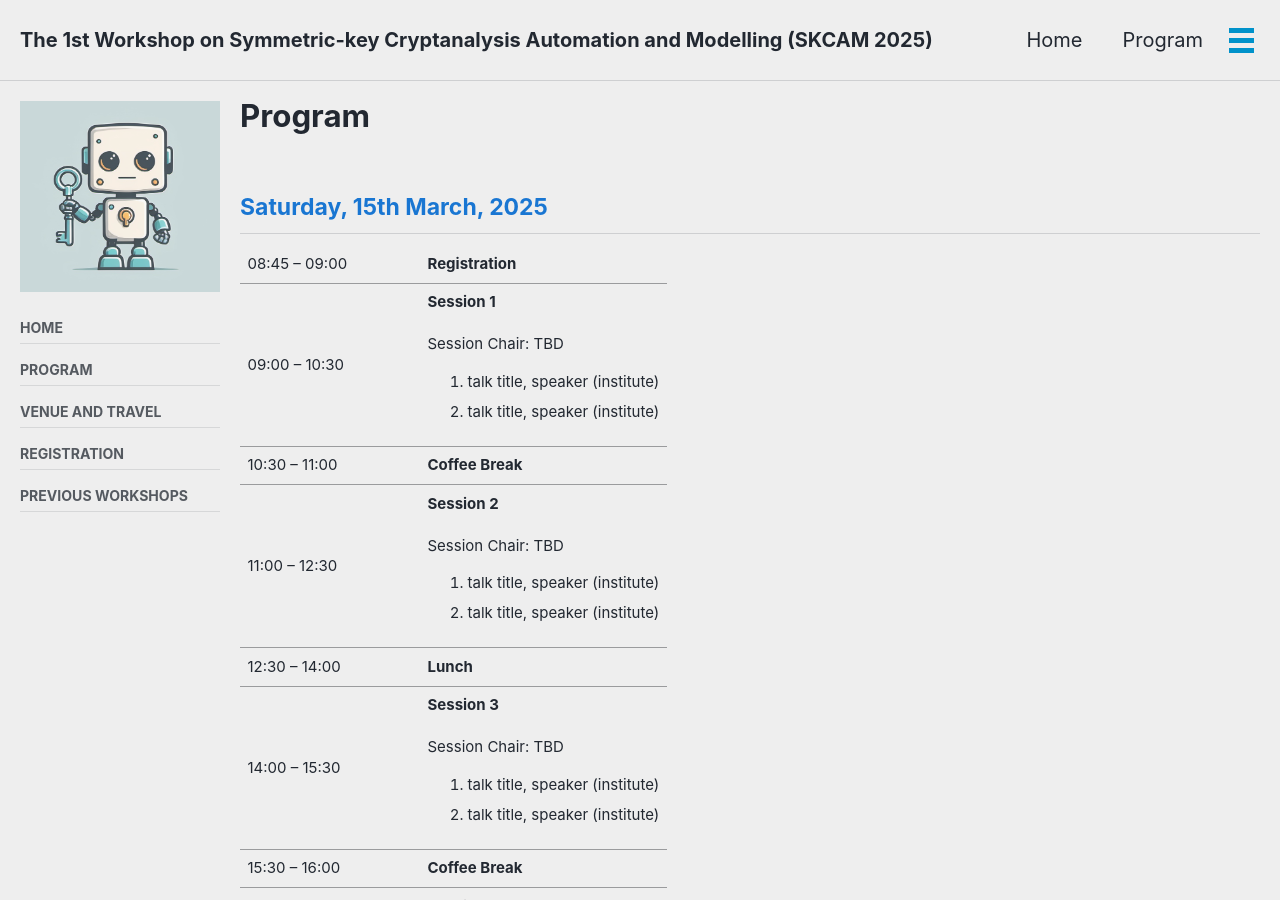
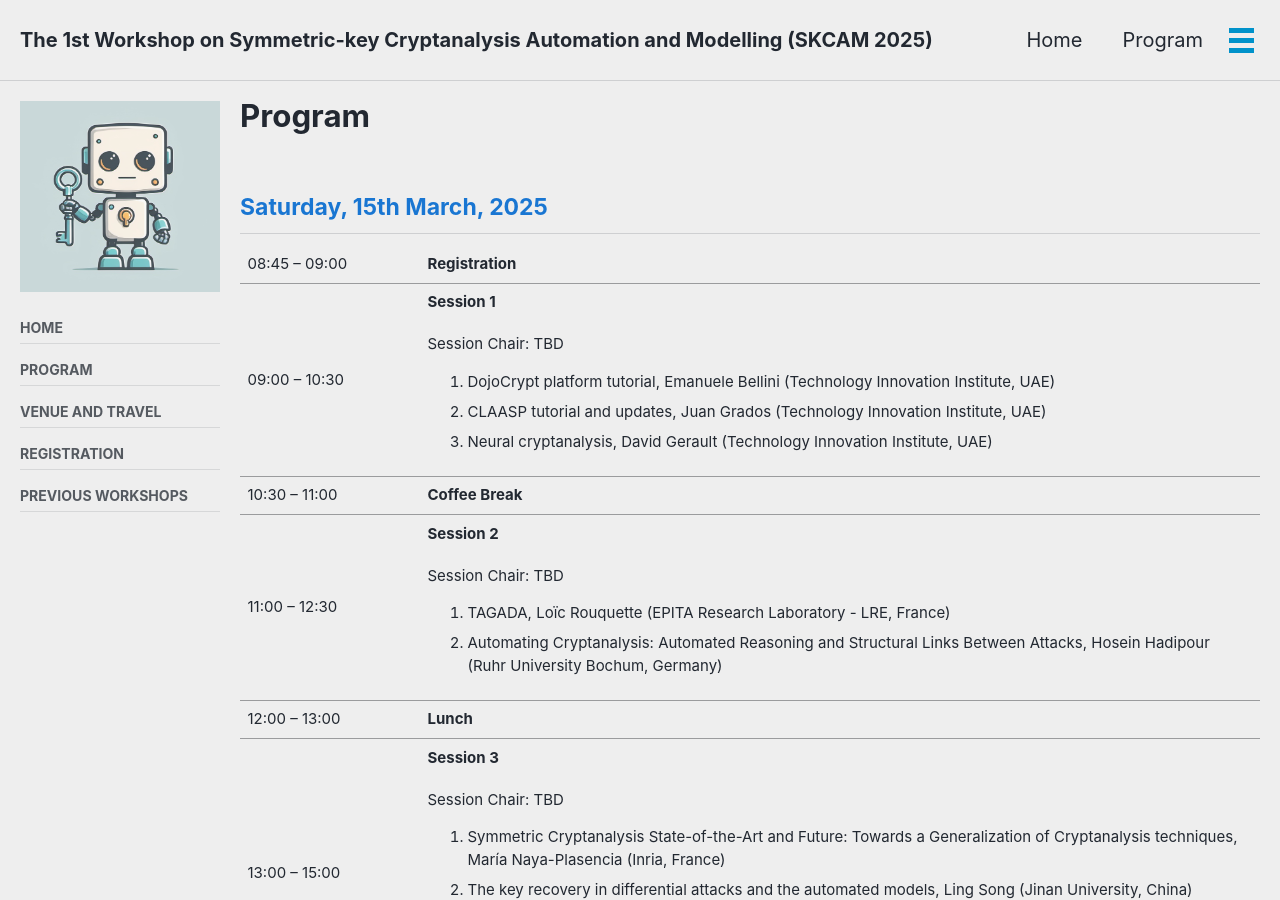
Before and after one commit to cryptanalysisbench/SATbench, a Jekyll site: the page built from program.md, in a window 1280 px wide and 900 px high. Built offline with Jekyll 4.4.1, drawn with Linux system fonts in a browser that asks for light colours; cached includes are drawn as plain includes; nearby versions of some CDN libraries; our own code applies the rules of GitHub Pages for plain Markdown files; some of the changed text lies outside the part shown.

Commit message:
Update program.md

```diff
--- a/program.md
+++ b/program.md
@@ -23,8 +23,9 @@ sidebar:
         <td><p><b>Session 1 </b></p>
           Session Chair: TBD
           <ol>
-          <li>talk title, speaker (institute)</li>
-          <li>talk title, speaker (institute)</li>
+          <li>DojoCrypt platform tutorial, Emanuele Bellini (Technology Innovation Institute, UAE)</li>
+          <li>CLAASP tutorial and updates, Juan Grados (Technology Innovation Institute, UAE)</li>
+          <li>Neural cryptanalysis, David Gerault (Technology Innovation Institute, UAE)</li>
           </ol>
         </td>
     </tr>
@@ -37,37 +38,45 @@ sidebar:
         <td><p><b>Session 2 </b></p>
           Session Chair: TBD
           <ol>
-          <li>talk title, speaker (institute)</li>
-          <li>talk title, speaker (institute)</li>
+          <li>TAGADA, Loïc Rouquette (EPITA Research Laboratory - LRE, France)</li>
+          <li>Automating Cryptanalysis: Automated Reasoning and Structural Links Between Attacks, Hosein Hadipour (Ruhr University Bochum, Germany)</li>
           </ol>
         </td>
     </tr>
       <tr>
-        <td>12:30 – 14:00</td>
+        <td>12:00 – 13:00</td>
         <td><b>Lunch </b></td>
     </tr>
       <tr>
-        <td>14:00 – 15:30</td>
+        <td>13:00 – 15:00</td>
         <td><p><b>Session 3 </b></p>
           Session Chair: TBD
           <ol>
-          <li>talk title, speaker (institute)</li>
-          <li>talk title, speaker (institute)</li>
+          <li>Symmetric Cryptanalysis State-of-the-Art and Future: Towards a Generalization of Cryptanalysis techniques, María Naya-Plasencia (Inria, France)</li>
+          <li>The key recovery in differential attacks and the automated models, Ling Song (Jinan University, China)</li>
+          <li>TBD, Léo Perrin (Inria, France)</li>
+          <li>Improved Cryptanalysis of ChaCha: Beating PNBs with Bit Puncturing, Yosuke Todo (NTT Social Informatics Laboratories, Japan)</li>
           </ol>
         </td>
     </tr>
       <tr>
-        <td>15:30 – 16:00</td>
+        <td>15:00 – 15:30</td>
         <td><b>Coffee Break </b></td>
     </tr>
       <tr>
-        <td>16:00 – 17:30</td>
+        <td>15:30 – 17:30</td>
         <td><p><b>Session 4 </b></p>
           Session Chair: TBD
           <ol>
-          <li>talk title, speaker (institute)</li>
-          <li>talk title, speaker (institute)</li>
+          <li>Progress on SAT and MILP Solving, **Shaowei Cai** (Institute of Software, Chinese Academy of Sciences, China)</li>
+          <li>TBD, Maria Eichlseder (Graz University of Technology, Austria)</li>
+          <li>Minimalist model for Impossible Differentials, Patrick Derbez (Centre Inria de l'Université de Rennes, France)</li>
+          <li>Open Cryptanalysis Platform (OCP) -  A New Collaborative Effort for Automated Cryptanalysis, Thomas Peyrin (Nanyang Technological University, Singapore)</li>
           </ol>
         </td>
     </tr>
+    <tr>
+        <td>17:30 – 18:15</td>
+        <td><b>Discussions </b></td>
+    </tr>
 </table>
```
